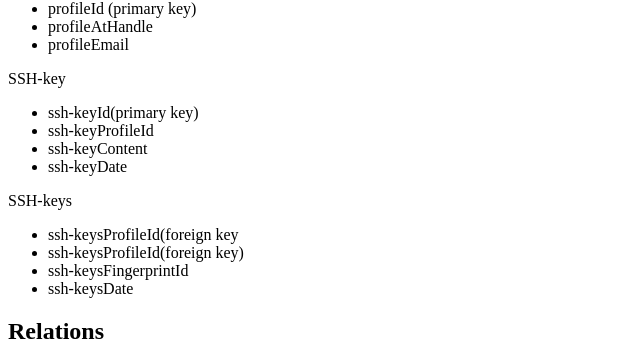
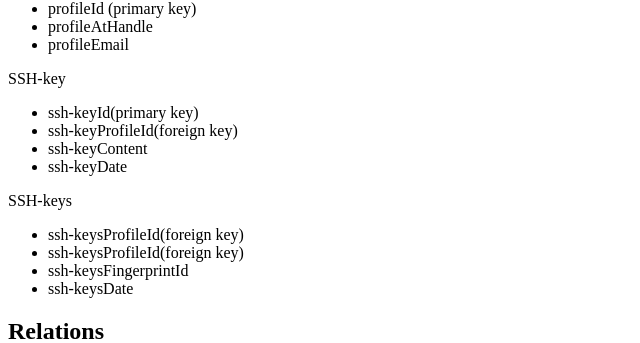
Before and after one commit to ValeMeza/bootcamp-coders-ssh-key-editor, a PHP site: page / in a window 1280 px wide. Shown: the part 672-1015 px from the top of the page, without its empty margins (0-640 px from the left). Run offline with PHP 8.4, Linux system fonts and the light colour scheme.

Commit message:
Grammer clean up.

```diff
--- a/index.php
+++ b/index.php
@@ -40,13 +40,13 @@
     SSH-key
     <ul>
         <li>ssh-keyId(primary key)</li>
-        <li>ssh-keyProfileId</li>
+        <li>ssh-keyProfileId(foreign key)</li>
         <li>ssh-keyContent</li>
         <li>ssh-keyDate</li>
     </ul>
     SSH-keys
     <ul>
-    <li>ssh-keysProfileId(foreign key</li>
+    <li>ssh-keysProfileId(foreign key)</li>
     <li>ssh-keysProfileId(foreign key)</li>
     <li>ssh-keysFingerprintId</li>
     <li>ssh-keysDate</li>
```
